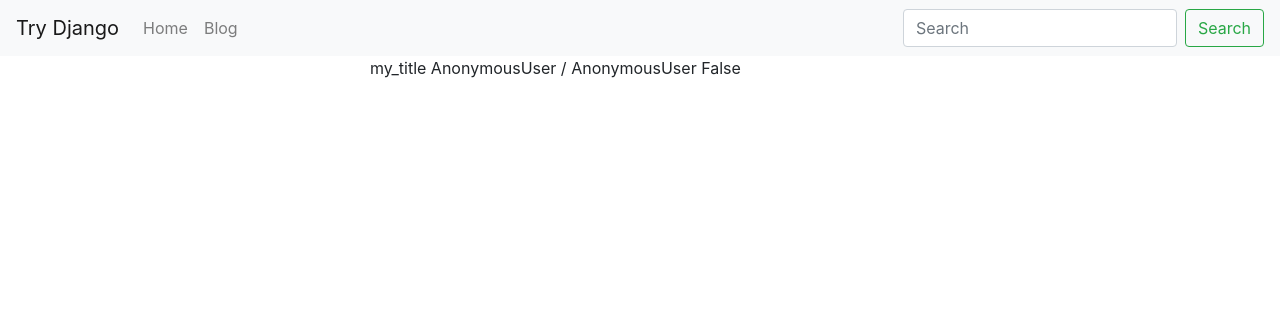
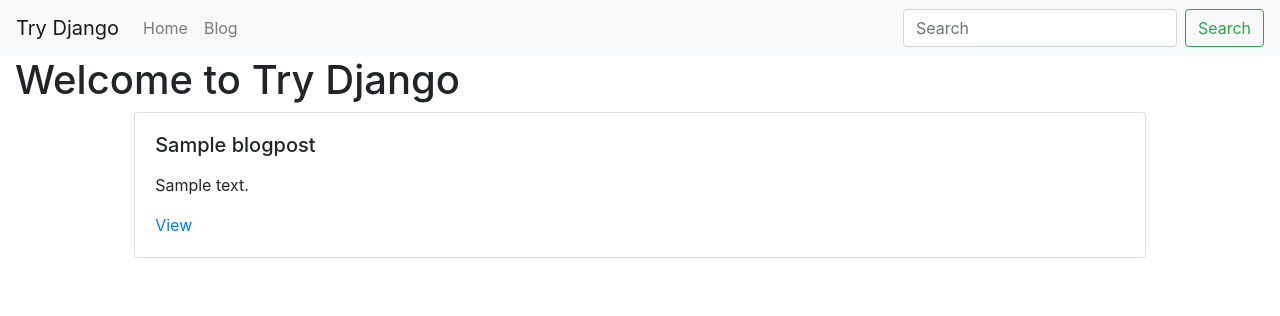
Before and after one commit to siransfe/try_django, a Django app: page / in a window 1280 px wide. Shown: the top 316 px of the page. Run offline with Django 3.2, Linux system fonts and the light colour scheme; tables that the repository leaves empty hold one stand-in row (values such as "Sample post"); some libraries are stand-ins or nearby versions.

Commit message:
Modify form and Add list-inline template

```diff
--- a/src/blog/forms.py
+++ b/src/blog/forms.py
@@ -18,7 +18,7 @@ class BlogPostModelForm(forms.ModelForm):
     def clean_title(self, *args, **kwagrs):
         instance = self.instance
         title = self.cleaned_data.get('title')
-        qs =BlogPost.objects.filter(title__iexact = title)##iexact를 쓰면 대문자 소문자 전부 같은걸로 취급.
+        qs =BlogPost.objects.filter(title__iexact = title)##iexact를 쓰면 대문자 소문자 구분 학
         if instance is not None:
             qs = qs.exclude(pk = instance.pk)
         if qs.exists():
--- a/src/blog/models.py
+++ b/src/blog/models.py
@@ -10,7 +10,7 @@ class BlogPost(models.Model): # blogpost_set -> queryset
     slug    = models.SlugField(unique =True) #hello world -> hello-world
     content = models.TextField(null = True, blank=True)
 
-# 3 values cureently ????? slug?
+# 3 values curently ????? slug?
     def get_absolute_url(self):
         return f"/blog/{self.slug}"
 
--- a/src/blog/templates/blog/form.html
+++ b/src/blog/templates/blog/form.html
@@ -11,5 +11,4 @@
     <button type = "submit">send</button>
 </form>
 
-
 {% endblock %}
--- /dev/null
+++ b/src/blog/templates/blog/list-inline.html
@@ -0,0 +1,20 @@
+<div class ='col-12 col-md-10 mb-3 mx-auto'>
+<div class ='card'>
+    <div class= 'card-body'>
+        <h5 class = 'card-title'>{{ blog_post.title }}</h5>
+        <p class= 'card-text'>
+
+            {% if truncate %}
+                {{ blog_post.content|linebreaks|truncatewords:30}}
+            {% else %}
+                {{ blog_post.content | linebreaks }}
+            {% endif %}
+
+        </p>
+        {% if not detail %}
+
+        <a href= "{{ blog_post.get_absolute_url }}">View</a>
+        {% endif %}
+    </div>
+</div>
+</div>
--- a/src/templates/base.html
+++ b/src/templates/base.html
@@ -15,21 +15,12 @@
   </head>
   <body>
     {% include 'navbar.html' %}
-      <div class='container'>
-          <div class='row'>
-              <div class='col-6 mx-auto'>
-                {% block content %}
-                  <h1>Hello, world!</h1>
-                {% endblock %}
-              </div>
-          </div>
+      <div class='container-fluid'>
+          {% block content %}
+        <h1>Hello, world!</h1>
+          {% endblock %}
       </div>
 
-
-    <!-- Optional JavaScript -->
-    <!-- jQuery first, then Popper.js, then Bootstrap JS -->
-    <script src="https://code.jquery.com/jquery-3.5.1.slim.min.js" integrity="sha384-DfXdz2htPH0lsSSs5nCTpuj/zy4C+OGpamoFVy38MVBnE+IbbVYUew+OrCXaRkfj" crossorigin="anonymous"></script>
-    <script src="https://cdn.jsdelivr.net/npm/popper.js@1.16.1/dist/umd/popper.min.js" integrity="sha384-9/reFTGAW83EW2RDu2S0VKaIzap3H66lZH81PoYlFhbGU+6BZp6G7niu735Sk7lN" crossorigin="anonymous"></script>
-    <script src="https://stackpath.bootstrapcdn.com/bootstrap/4.5.2/js/bootstrap.min.js" integrity="sha384-B4gt1jrGC7Jh4AgTPSdUtOBvfO8shuf57BaghqFfPlYxofvL8/KUEfYiJOMMV+rV" crossorigin="anonymous"></script>
+        {% include 'js.html' %}
   </body>
 </html>
--- a/src/templates/home.html
+++ b/src/templates/home.html
@@ -2,18 +2,10 @@
 
 {% block content %}
 
-{{ title }}
+<h1>{{ title }}</h1>
 
-{{ request.user  }}
-
-{{ request.path  }}
-
-{{ user  }}
-
-{{ user.is_authenticated }}
-
-        {% for a in my_list %}
-            <li>{{a}}</li>
-        {% endfor %}
+    {% for a in blog_list %}
+        {% include 'blog/list-inline.html' with blog_post=a truncate=True %}
+    {% endfor %}
 
 {% endblock %}
--- a/src/try_django/views.py
+++ b/src/try_django/views.py
@@ -4,14 +4,14 @@ from django.template.loader import get_template
 
 
 from .forms import ContactForm
+from blog.models import BlogPost
 
 
 
 def home_page(request):
     my_title = "Hello there"
-    context = {"title": "my_title"}
-    if request.user.is_authenticated:
-        context = {"title": my_title, "my_list" : [1, 2, 3, 4, 5]}
+    qs = BlogPost.objects.all()[:5]
+    context = {"title": "Welcome to Try Django", 'blog_list': qs}
     return render(request, "home.html", context)
 
 def about_page(request):
```
Also changed, not shown: src/blog/templates/blog/detail.html (+9 -11 lines), src/blog/templates/blog/list.html (+4 -5 lines).
